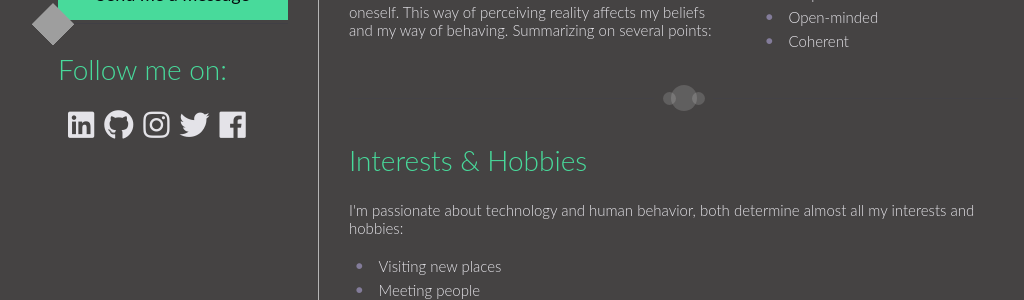
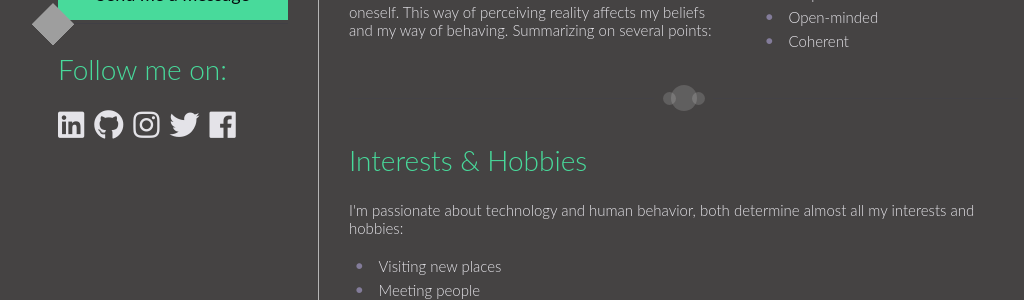
Before and after one commit to pavan-mg/pavan-mg.github.io, a Jekyll site: the page built from index.html, in a window 1280 px wide. Shown: the part 747-1047 px from the top of the page, without its empty margins (102-1126 px from the left). Built offline with Jekyll 4.4.1, drawn with Linux system fonts in a browser that asks for light colours.

Commit message:
Update main.css

```diff
--- a/css/main.css
+++ b/css/main.css
@@ -349,7 +349,7 @@ ul {
 
 .social-icons {
 	font-size: 30;
-	margin-left: 10px;
+	margin-right: 10px;
 }
 	ul.social-icons {
 		margin-left: 10px;
```
